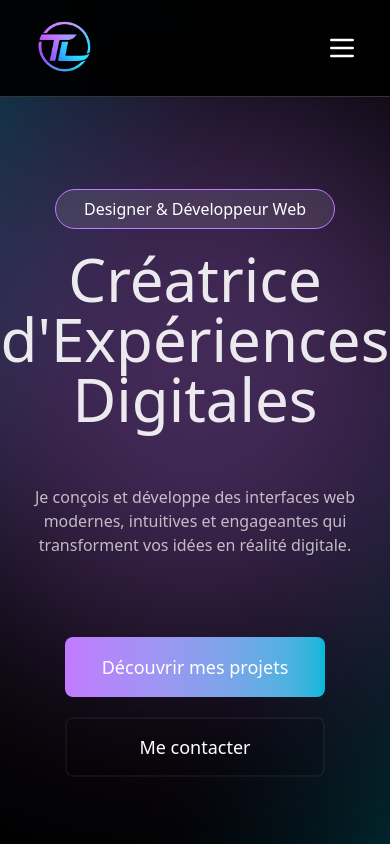
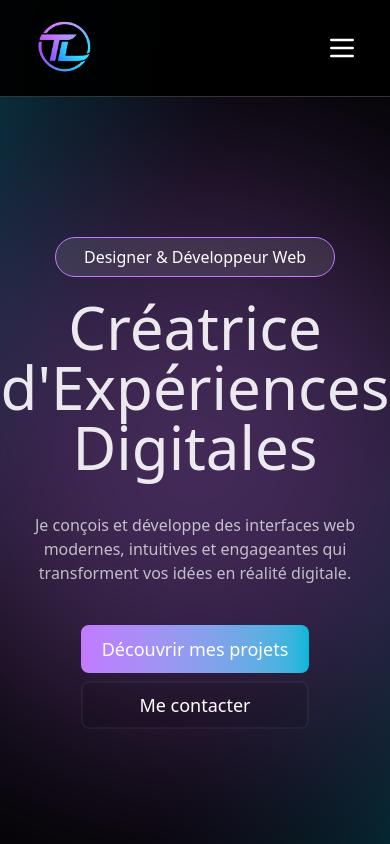
Before and after one commit to thaislario972/Portfolio, a Nuxt app: page / in a window 390 px wide. Shown: the top 844 px of the page. Built offline with nearby package versions, Linux system fonts and the light colour scheme.

Commit message:
fix détail

```diff
--- a/app/pages/index.vue
+++ b/app/pages/index.vue
@@ -7,18 +7,18 @@
     <div class="relative isolate w-full max-w-full min-h-screen overflow-hidden bg-gradient-to-br from-turq/30 via-black to-turq/20 sm:from-lavand/15 flex justify-center items-center">
       <!-- calque lumières -->
       <div class="absolute inset-0 pointer-events-none overflow-hidden">
-        <span class="light absolute top-18 left-1/2 -translate-x-1/2 color-lavand animation-delay-4000"></span>
-        <span class="hidden sm:block light2 absolute top-1/3 right-[20%] animation-delay-2000"></span>
+        <span class="light absolute sm:top-18 top-40 left-1/2 -translate-x-1/2 color-lavand animation-delay-4000"></span>
+        <span class="hidden sm:block light2 absolute top-1/3 right-1/2 animation-delay-2000"></span>
       </div>
 
       <!-- contenu -->
       <div class="z-5 px-8 py-[10%] text-white flex flex-col items-center sm:pt-0 pt-40 w-full">
         <p class="w-70 rounded-full h-10 bg-white/10 text-center flex justify-center items-center border-1 border-lavand mb-5 ">Designer & Développeur Web</p>
         <h1 class="lg:text-9xl mb-4 text-center text-white/90 md:text-8xl sm:text-7xl text-6xl">Créatrice <br> d'Expériences <br> Digitales</h1>
-        <p class="text-md sm:text-lg md:text-2xl w-full max-w-[90vw] sm:max-w-[38rem] text-center text-white/70 mt-10">Je conçois et développe des interfaces web modernes, intuitives et engageantes qui transforment vos idées en réalité digitale.</p>
-        <div class="mt-20 gap-5 sm:gap-10 flex flex-col sm:flex-row w-full max-w-[90vw] justify-center items-center">
-          <button class="w-[80%] sm:w-70 rounded-lg h-15 bg-linear-to-r from-lavand to-turq md:text-xl text-lg hover:from-lavand/90 hover:to-turq/90"><NuxtLink to="/mes-projets">Découvrir mes projets</NuxtLink></button>
-          <button class="w-[80%] sm:w-50 h-15 bg-black/10 border-2 border-white/5 rounded-lg md:text-xl text-lg hover:bg-neutral-800/40"><NuxtLink to="/contact">Me contacter</NuxtLink></button>
+        <p class="text-md sm:text-lg md:text-2xl w-full max-w-[90vw] sm:max-w-[38rem] text-center text-white/70 md:mt-10 mt-5">Je conçois et développe des interfaces web modernes, intuitives et engageantes qui transforment vos idées en réalité digitale.</p>
+        <div class="md:mt-20 mt-10 md:gap-5 gap-2 sm:gap-10 flex flex-col sm:flex-row w-full max-w-[90vw] justify-center items-center">
+          <button class="w-[70%] sm:w-70 rounded-lg md:h-15 h-12 bg-linear-to-r from-lavand to-turq md:text-xl text-lg hover:from-lavand/90 hover:to-turq/90"><NuxtLink to="/mes-projets">Découvrir mes projets</NuxtLink></button>
+          <button class="w-[70%] sm:w-50 md:h-15 h-12 bg-black/10 border-2 border-white/5 rounded-lg md:text-xl text-lg hover:bg-neutral-800/40"><NuxtLink to="/contact">Me contacter</NuxtLink></button>
         </div>
       </div>
     </div>
```
